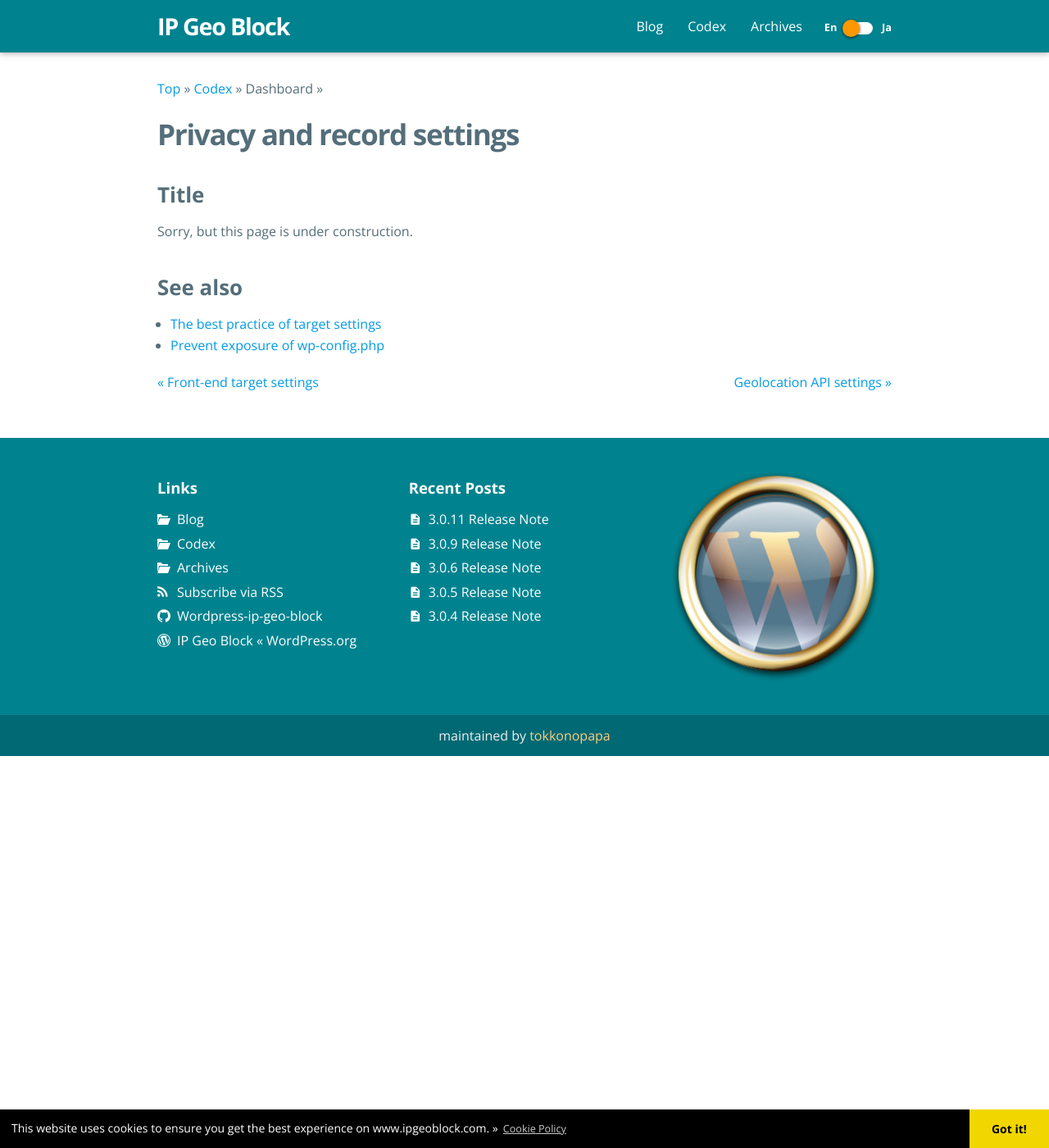
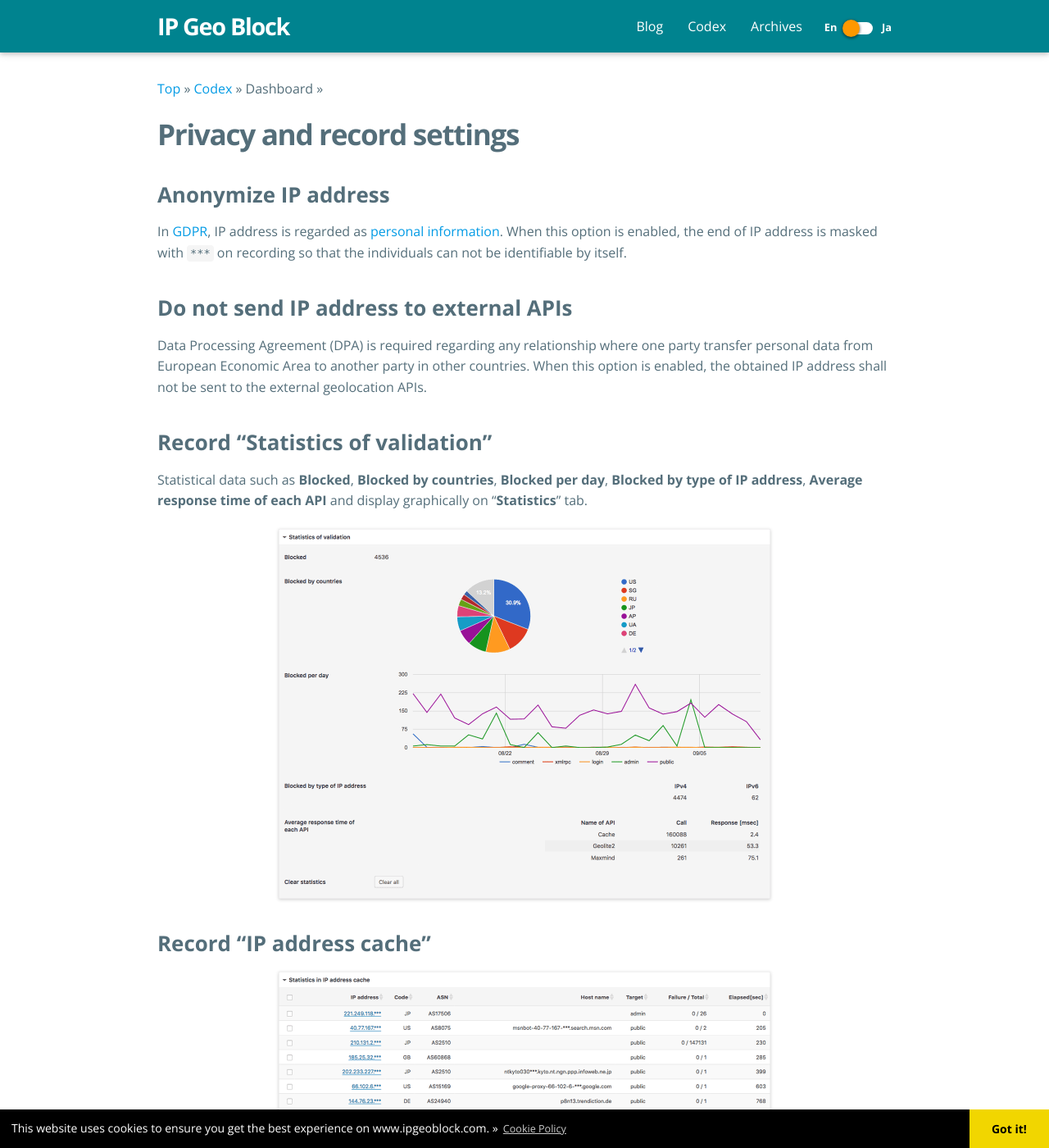
Before and after one commit to tokkonopapa/WordPress-IP-Geo-Block, a Jekyll site: the page built from _codex/06. Dashboard/04. Privacy and record settings/privacy-and-record-settings.md, in a window 1280 px wide and 1400 px high. Shown: the whole window at 82% size. Built offline with Jekyll 4.4.1, drawn with Linux system fonts in a browser that asks for light colours; some web fonts are replaced; some of the changed text lies outside the part shown.

Commit message:
Update codex.

```diff
--- a/_codex/06. Dashboard/04. Privacy and record settings/privacy-and-record-settings.md
+++ b/_codex/06. Dashboard/04. Privacy and record settings/privacy-and-record-settings.md
@@ -8,9 +8,51 @@
 
 <!--more-->
 
-### Title ###
+### Anonymize IP address ###
 
-Sorry, but this page is under construction.
+In [GDPR][GDPR], IP address is regarded as [personal information][PII].
+When this option is enabled, the end of IP address is masked with `***`
+on recording so that the individuals can not be identifiable by itself.
+
+### Do not send IP address to external APIs ###
+
+Data Processing Agreement (DPA) is required regarding any relationship where
+one party transfer personal data from European Economic Area to another party
+in other countries. When this option is enabled, the obtained IP address shall
+not be sent to the external geolocation APIs.
+
+### Record "Statistics of validation" ###
+
+Statistical data such as **Blocked**, **Blocked by countries**, **Blocked per
+day**, **Blocked by type of IP address**, **Average response time of each API**
+and display graphically on "**Statistics**" tab.
+
+![Statistics of validation]({{ '/img/2018-09/ValidationStat.png' | prepend: site.baseurl }}
+ "Statistics of validation"
+)
+
+
+### Record "IP address cache" ###
+
+![Statistics in IP address cache]({{ '/img/2018-09/IPAddressCache.png' | prepend: site.baseurl }}
+ "Statistics in IP address cache"
+)
+
+- **Expiration time [sec] for each entry**
+
+### Record "Validation logs" ###
+
+![Validation logs]({{ '/img/2018-09/ValidationLogs.png' | prepend: site.baseurl }}
+ "Validation logs"
+)
+
+- **Expiration time [days] for each entry**
+
+- **$_POST key to record with value**
+
+### Interval [sec] to cleanup expired entries of IP address ###
+
+### Remove all settings and records at uninstallation ###
 
 ### See also ###
 
@@ -20,3 +62,5 @@
 [IP-Geo-Block]: https://wordpress.org/plugins/ip-geo-block/ "WordPress › IP Geo Block « WordPress Plugins"
 [BestPractice]: {{ '/codex/the-best-practice-for-target-settings.html' | prepend: site.baseurl }} "The best practice of target settings | IP Geo Block"
 [ExposeWPConf]: {{ '/article/exposure-of-wp-config-php.html'           | prepend: site.baseurl }} "Prevent exposure of wp-config.php | IP Geo Block"
+[GDPR]:         https://en.wikipedia.org/wiki/General_Data_Protection_Regulation "General Data Protection Regulation - Wikipedia"
+[PII]:          https://en.wikipedia.org/wiki/Personally_identifiable_information "Personally identifiable information - Wikipedia"
```
Also changed, not shown: _codex/06. Dashboard/03. Front-end target settings/front-end-target-settings-ja.md (+1 -2 lines), _codex/06. Dashboard/03. Front-end target settings/front-end-target-settings.md (+1 -2 lines), _codex/06. Dashboard/04. Privacy and record settings/privacy-and-record-settings-ja.md (added, +64 -0 lines), img/2018-09/IPAddressCache.png (added), img/2018-09/ValidationLogs.png (added), img/2018-09/ValidationStat.png (added).
